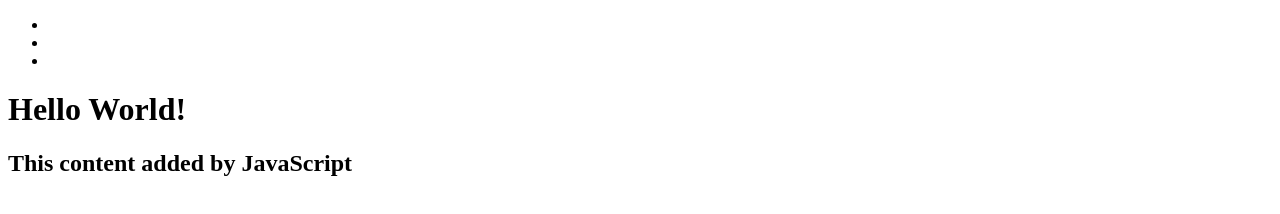
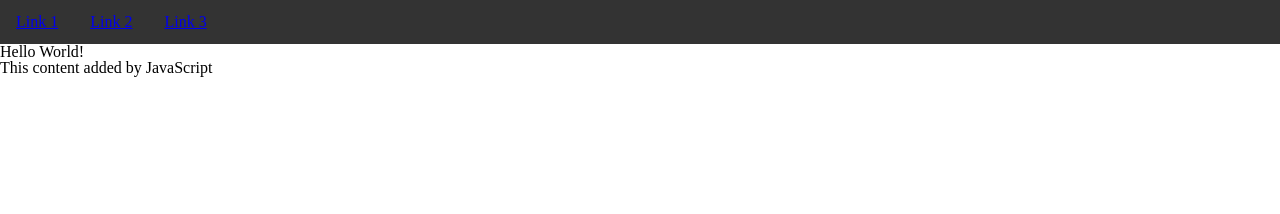
Before and after one commit to Kwayzaar/Webpage, a plain HTML site: page index.html in a window 1280 px wide. Drawn offline with Linux system fonts and the light colour scheme.

Commit message:
updated CSS with navbar

```diff
--- a/index.html
+++ b/index.html
@@ -5,11 +5,11 @@
     <title>My Website</title>
   </head>
   <body>
-    <div>
-      <ul>
-        <li></li>
-        <li></li>
-        <li></li>
+    <div class="navbar">
+      <ul class="navlinks">
+        <li class="links"><a href="#link 1">Link 1</a></li>
+        <li class="links"><a href="#link2">Link 2</a></li>
+        <li class="links"><a href="#link3">Link 3</a></li>
       </ul>
     </div>
     <h1>Hello World!</h1>
--- /dev/null
+++ b/index2.js
@@ -0,0 +1,3 @@
+const fruits = ["apple", "banana", "kiwi"];
+
+const veganFood = [...fruits, "avocado"];
--- a/style.css
+++ b/style.css
@@ -1,2 +1,97 @@
+/* http://meyerweb.com/eric/tools/css/reset/
+   v2.0 | 20110126
+   License: none (public domain)
+*/
+
+html, body, div, span, applet, object, iframe,
+h1, h2, h3, h4, h5, h6, p, blockquote, pre,
+a, abbr, acronym, address, big, cite, code,
+del, dfn, em, img, ins, kbd, q, s, samp,
+small, strike, strong, sub, sup, tt, var,
+b, u, i, center,
+dl, dt, dd, ol, ul, li,
+fieldset, form, label, legend,
+table, caption, tbody, tfoot, thead, tr, th, td,
+article, aside, canvas, details, embed,
+figure, figcaption, footer, header, hgroup,
+menu, nav, output, ruby, section, summary,
+time, mark, audio, video {
+	margin: 0;
+	padding: 0;
+	border: 0;
+	font-size: 100%;
+	font: inherit;
+	vertical-align: baseline;
+}
+/* HTML5 display-role reset for older browsers */
+article, aside, details, figcaption, figure,
+footer, header, hgroup, menu, nav, section {
+	display: block;
+}
 body {
+	line-height: 1;
+}
+ol, ul {
+	list-style: none;
+}
+blockquote, q {
+	quotes: none;
+}
+blockquote:before, blockquote:after,
+q:before, q:after {
+	content: '';
+	content: none;
+}
+table {
+	border-collapse: collapse;
+	border-spacing: 0;
+}
+
+/*
+div.navbar {
+	border: 10px;
+}
+
+ul.navlinks {
+	list-style-type: none;
+	margin: 0;
+	padding: 0;
+	border-color: black;
+	text-align: center;
+
+}
+
+ul +li {
+	display: inline;
+}
+*/
+
+ul.navlinks {
+	list-style-type: none;
+	margin: 0;
+	padding: 0;
+	overflow: hidden;
+	background-color: #333;
+	border:10px;
+	border-color: white;
   }
+
+  li.links {
+	float: left;
+	display: inline;
+	border: 10px;
+	border-color: white;
+	color: white;
+	text-align: center;
+	padding: 14px 16px;
+	text-decoration: none;
+  }
+
+  li a {
+
+  }
+
+  /* Change the link color to #111 (black) on hover */
+  li a:hover {
+	background-color: #111;
+  }
```
